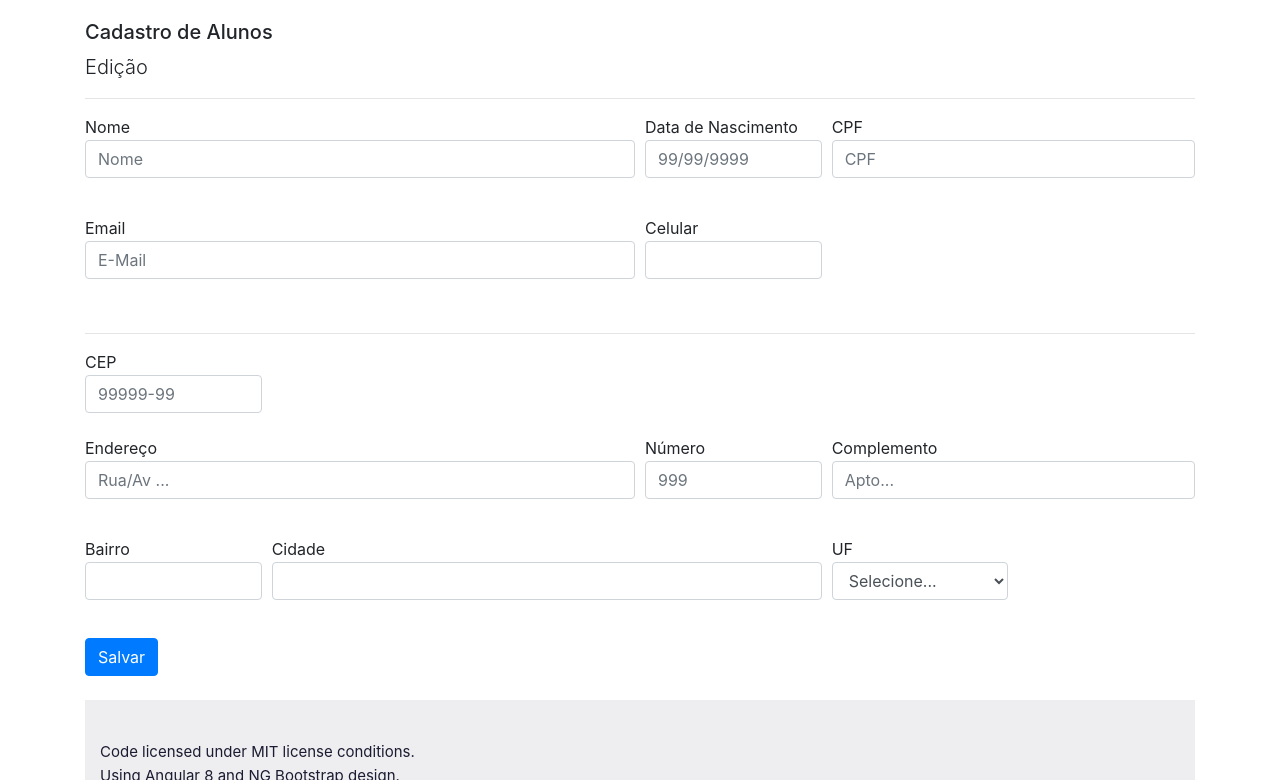
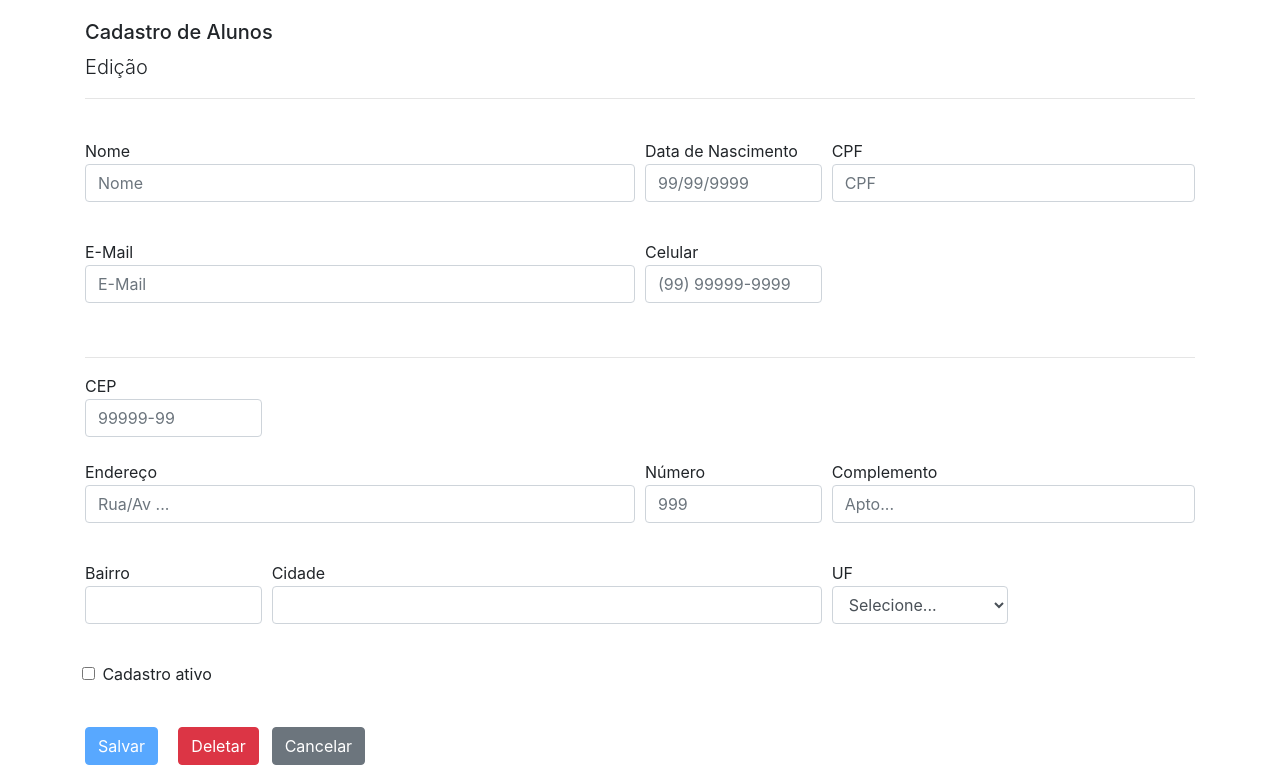
Before and after one commit to notreniev/sgie-frontend, an Angular app: page /aluno/add in a window 1280 px wide. Shown: the part 220-1000 px from the top of the page. Built offline with nearby package versions, Linux system fonts and the light colour scheme.

Commit message:
CRUD completo de aluno

```diff
--- a/src/app/aluno/edicao/aluno-edicao.component.html
+++ b/src/app/aluno/edicao/aluno-edicao.component.html
@@ -2,33 +2,57 @@
 <p class="lead">Edição</p>
 <hr>
 
+<div class="alert alert-success sticky-top" role="alert" *ngIf="message.success">
+  {{message.success}}
+</div>
 
-<form>
+<div class="alert alert-danger sticky-top" role="alert" *ngIf="message.error">
+  {{message.error}}
+</div>
+
+
+<br>
+
+<form name="form" #form="ngForm">
+  <input [(ngModel)]="aluno.id" type="hidden" id="id" name="id" value="aluno.id">
   <div class="form-row">
     <div class="form-group col-md-6">
       <label for="nome">Nome</label>
-      <input [(ngModel)]="aluno.nome" type="text" class="form-control" id="nome" name="nome" placeholder="Nome">
+      <input [(ngModel)]="aluno.nome" type="text" class="form-control" id="nome" name="nome" placeholder="Nome" required
+        #nome="ngModel">
+      <div *ngIf="nome.invalid && (nome.dirty || nome.touched)" class="alert alert-danger">
+        <small *ngIf="nome.errors.required">Nome é obrigatório</small>
+      </div>
     </div>
 
     <div class="form-group col-md-2">
       <label for="dataNascimento">Data de Nascimento</label>
       <input [(ngModel)]="aluno.data_nascimento" type="text" class="form-control" id="dataNascimento"
-        name="dataNascimento" placeholder="99/99/9999">
+        name="dataNascimento" placeholder="99/99/9999" required #dataNascimento="ngModel">
+      <div *ngIf="dataNascimento.invalid && (dataNascimento.dirty || dataNascimento.touched)"
+        class="alert alert-danger">
+        <small *ngIf="dataNascimento.errors.required">Data de nascimento é obrigatória</small>
+      </div>
     </div>
 
     <div class="form-group col-md-4">
       <label for="cpf">CPF</label>
-      <input [(ngModel)]="aluno.cpf" type="text" class="form-control" id="cpf" name="cpf" placeholder="CPF">
+      <input [(ngModel)]="aluno.cpf" type="text" class="form-control" id="cpf" name="cpf" placeholder="CPF" required
+        #cpf="ngModel">
+      <div *ngIf="cpf.invalid && (cpf.dirty || cpf.touched)" class="alert alert-danger">
+        <small *ngIf="cpf.errors.required">CPF é obrigatório</small>
+      </div>
     </div>
 
     <div class="form-group col-md-6">
-      <label for="email">Email</label>
-      <input [(ngModel)]="aluno.email" type="email" class="form-control" id="emal" name="emal" placeholder="E-Mail">
+      <label for="email">E-Mail</label>
+      <input [(ngModel)]="aluno.email" type="email" class="form-control" id="email" name="email" placeholder="E-Mail">
     </div>
 
     <div class="form-group col-md-2">
       <label for="celular">Celular</label>
-      <input [(ngModel)]="aluno.celular" type="text" class="form-control" id="celular" name="celular">
+      <input [(ngModel)]="aluno.celular" type="text" class="form-control" id="celular" name="celular"
+        placeholder="(99) 99999-9999">
     </div>
   </div>
 
@@ -38,7 +62,16 @@
     <div class="form-group col-md-2">
       <label for="cep">CEP</label>
       <input [(ngModel)]="aluno.cep" type="text" class="form-control" id="cep" name="cep" placeholder="99999-99"
-        (change)="buscaCep(aluno.cep)">
+        (change)="buscaCep(aluno.cep)" required #cep="ngModel">
+
+      <div class="alert alert-danger" role="alert" *ngIf="error.code==404">
+        <small>{{error.message}}</small>
+      </div>
+
+      <div *ngIf="cep.invalid && (cep.dirty || cep.touched)" class="alert alert-danger">
+        <small *ngIf="cep.errors.required">CEP é obrigatório</small>
+      </div>
+
     </div>
   </div>
 
@@ -59,7 +92,6 @@
       <input [(ngModel)]="aluno.complemento" type="text" class="form-control" id="complemento" name="complemento"
         placeholder="Apto...">
     </div>
-
   </div>
 
   <div class="form-row">
@@ -82,7 +114,26 @@
     </div>
   </div>
 
-  <button type="submit" class="btn btn-primary" (click)="save(aluno)">Salvar</button>
+  <div class="form-row">
+    <div class="form-group col-md-2" style="padding-left: 2%">
+      <label for="status"><input [(ngModel)]="aluno.status" type="checkbox" class="form-check-input" id="status" name="status" ng-checked="aluno.status"> Cadastro ativo</label>
+    </div>
+  </div>
+
+  <br>
+  <div class="form-row">
+    <div class="form-group col-md-1">
+      <button type="submit" class="btn btn-primary" (click)="save(aluno)" [disabled]="!form.valid">Salvar</button>
+    </div>
+    <div class="form-group col-md-1">
+      <button type="button" class="btn btn-danger" (click)="delete(aluno)">Deletar</button>
+    </div>
+    <div class="form-group col-md-1">
+      <button type="button" class="btn btn-secondary" (click)="cancel()">Cancelar</button>
+    </div>
+
+</div>
+
 </form>
 
 
--- a/src/app/aluno/edicao/aluno-edicao.component.ts
+++ b/src/app/aluno/edicao/aluno-edicao.component.ts
@@ -1,7 +1,8 @@
-import { HttpClient } from '@angular/common/http';
+import { HttpClient, HttpHeaders } from '@angular/common/http';
 import { Component, OnInit } from '@angular/core';
 import { Observable } from 'rxjs';
 import { environment } from 'src/environments/environment';
+import { ActivatedRoute, Router } from '@angular/router';
 
 @Component({
   selector: 'app-aluno-edicao',
@@ -11,40 +12,113 @@ import { environment } from 'src/environments/environment';
 export class AlunoEdicaoComponent implements OnInit {
 
   aluno: any = {}
+  error: any = {}
+  message: any = {}
   ufs
 
-  constructor(private http: HttpClient) {
+  constructor(
+    private http: HttpClient,
+    public activeRoute: ActivatedRoute,
+    private route: Router) {
   }
 
   public getJSON(): Observable<any> {
     return this.http.get("./assets/ufs.json");
   }
 
-  buscaCep = async (numCep) => {
-    const result = await this.http.get<any>(`${environment.server_url}/cep/${numCep}`).toPromise()
-    try {
-      console.log(result.result)
-      if (result.result){
-        this.aluno.endereco = result.result[0].end
-        this.aluno.numero = result.result[0].numero
-        this.aluno.complemento = result.result[0].complemento2
-        this.aluno.bairro = result.result[0].bairro
-        this.aluno.cidade = result.result[0].cidade
-        this.aluno.uf = result.result[0].uf
-      }
-    } catch (error) {
-      console.log('error', error)
+  getDadosAluno = async () => {
+    let id = this.activeRoute.snapshot.paramMap.get('id')
+    if (id != 'add') {
+      console.log(id)
+      this.aluno = await this.http.get<any>(`${environment.server_url}/aluno/${id}`).toPromise()
     }
   }
 
-  save(aluno) {
-    console.log('aluno salvar', aluno)
+  buscaCep = async (numCep) => {
+
+    if (!numCep) {
+      this.error = {}
+      return
+    }
+
+    const search = await this.http.get<any>(`${environment.server_url}/cep/${numCep}`).toPromise()
+    if (search.result) {
+      this.aluno.cep = search.result.cep
+      this.aluno.endereco = search.result.end
+      this.aluno.bairro = search.result.bairro
+      this.aluno.cidade = search.result.cidade
+      this.aluno.uf = search.result.uf
+      this.error = {}
+    } else {
+      const { code, message } = search.error
+      this.error = { code, message }
+      this.aluno = {}
+    }
+  }
+
+  save = async (aluno) => {
+    let header: HttpHeaders = new HttpHeaders().set('Content-Type', 'application/json')
+
+    const { id } = aluno
+    const params = { aluno: aluno }
+
+    if (id){
+      await this.http.patch(`${environment.server_url}/aluno/${id}`, params, { headers: header }).toPromise()
+      .then(() => {
+        console.log('Dados alterados com sucesso')
+        this.message.success = 'Dados alterados com sucesso!!'
+        setTimeout(() => {
+          this.route.navigate(['/aluno'])
+        }, 3000)
+      })
+      .catch(err => console.error('erro ao tentar alterar aluno', err))
+    }else{
+      await this.http.post(`${environment.server_url}/aluno`, params, { headers: header }).toPromise()
+        .then(() => {
+          this.message.success = 'Dados salvos com sucesso!!'
+          setTimeout(() => {
+            this.route.navigate(['/aluno'])
+          }, 3000)
+
+        })
+        .catch(err => {
+          console.error('erro ao tentar salvar aluno', err)
+          setTimeout(() => {
+            this.message.error = 'Erro ao tentar salvar aluno!!'
+          }, 3000)
+        })
+    }
+  }
+
+  delete = async (aluno) => {
+    await this.http.delete(`${environment.server_url}/aluno/${aluno.id}`).toPromise()
+    .then(() => {
+      console.log('Aluno deletado com sucesso')
+      this.message.success = 'Aluno deletado com sucesso!!'
+      setTimeout(() => {
+        this.route.navigate(['/aluno'])
+      }, 3000)
+
+    })
+    .catch(err => {
+      console.error('erro ao tentar deletar aluno', err)
+      setTimeout(() => {
+        this.message.error = 'Erro ao tentar deletar aluno!!'
+      }, 3000)
+
+    })
+  }
+
+  cancel(){
+    this.route.navigate(['/aluno'])
   }
 
   ngOnInit() {
     this.getJSON().subscribe(data => {
       this.ufs = data
     })
+
+    this.getDadosAluno()
   }
 
 }
--- a/src/app/aluno/lista/aluno.component.html
+++ b/src/app/aluno/lista/aluno.component.html
@@ -1,4 +1,22 @@
 <h5>Cadastro de Alunos</h5>
+
+<div class="col-4">
+  <div class="form-inline float-left">
+    <div class="form-group">
+        <button type="button" class="btn btn-primary" (click)="novo()">Novo aluno</button>
+    </div>
+  </div>
+</div>
+
+<div class="col-12">
+  <div class="form-inline float-right">
+    <div class="form-group mb-2">
+      <input id="search" #search type="text" class="form-control" [(ngModel)]="filtro" placeholder="Filtro" />
+    </div>
+  </div>
+</div>
+
+
 <table class="table table-striped">
   <thead>
     <tr>
@@ -10,7 +28,7 @@
     </tr>
   </thead>
   <tbody>
-    <tr *ngFor="let aluno of alunos">
+    <tr *ngFor="let aluno of alunos | search: filtro">
       <td>{{ aluno.id }} </td>
       <td>
         <a href="/aluno/{{aluno.id}}">
--- a/src/app/app-routing.module.ts
+++ b/src/app/app-routing.module.ts
@@ -13,6 +13,7 @@ const routes: Routes = [
   { path: 'home', component: HomeComponent },
   { path: 'aluno', component: AlunoComponent },
   { path: 'aluno/:id', component: AlunoEdicaoComponent },
+  { path: 'aluno/add', component: AlunoEdicaoComponent },
   { path: 'curso', component: CursoComponent },
   { path: 'curso/:id', component: CursoEdicaoComponent },
   { path: 'instituicao', component: InstituicaoComponent },
--- a/src/app/app.module.ts
+++ b/src/app/app.module.ts
@@ -12,6 +12,7 @@ import { CursoComponent } from './curso/lista/curso.component';
 import { HomeComponent } from './home/home.component';
 import { InstituicaoEdicaoComponent } from './instituicao/edicao/instituicao-edicao.component';
 import { InstituicaoComponent } from './instituicao/lista/instituicao.component';
+import { SearchPipe } from './pipes/search.pipe';
 
 
 @NgModule({
@@ -23,7 +24,8 @@ import { InstituicaoComponent } from './instituicao/lista/instituicao.component'
     HomeComponent,
     AlunoEdicaoComponent,
     CursoEdicaoComponent,
-    InstituicaoEdicaoComponent
+    InstituicaoEdicaoComponent,
+    SearchPipe
   ],
   imports: [
     BrowserModule,
--- /dev/null
+++ b/src/app/pipes/search.pipe.ts
@@ -0,0 +1,19 @@
+import { Pipe, PipeTransform } from '@angular/core';
+
+@Pipe({
+  name: 'search'
+})
+export class SearchPipe implements PipeTransform {
+
+  transform(lista: any[], search: string): any {
+    if (lista.length == 0) {
+      return []
+    }
+    if (!search){
+      return lista
+    }
+
+    return lista.filter(v => Object.keys(v).map(key => v[key]).join('$$').toLowerCase().indexOf(search.toLowerCase()) > -1)
+  }
+
+}
--- a/src/styles.css
+++ b/src/styles.css
@@ -101,3 +101,20 @@ label{
 input {
   margin-bottom: 4% !important;
 }
+
+.input-bar {
+  display: table;
+  width: 100%;
+}
+
+.input-bar-item {
+  display: table-cell;
+}
+
+.input-bar-item > button {
+  margin-left: 5px;
+}
+
+.width100 {
+width: 100%;
+}
```
Also changed, not shown: src/app/aluno/lista/aluno.component.ts (+18 -2 lines), 1 other file (tests, documents, lock files or other folders).
